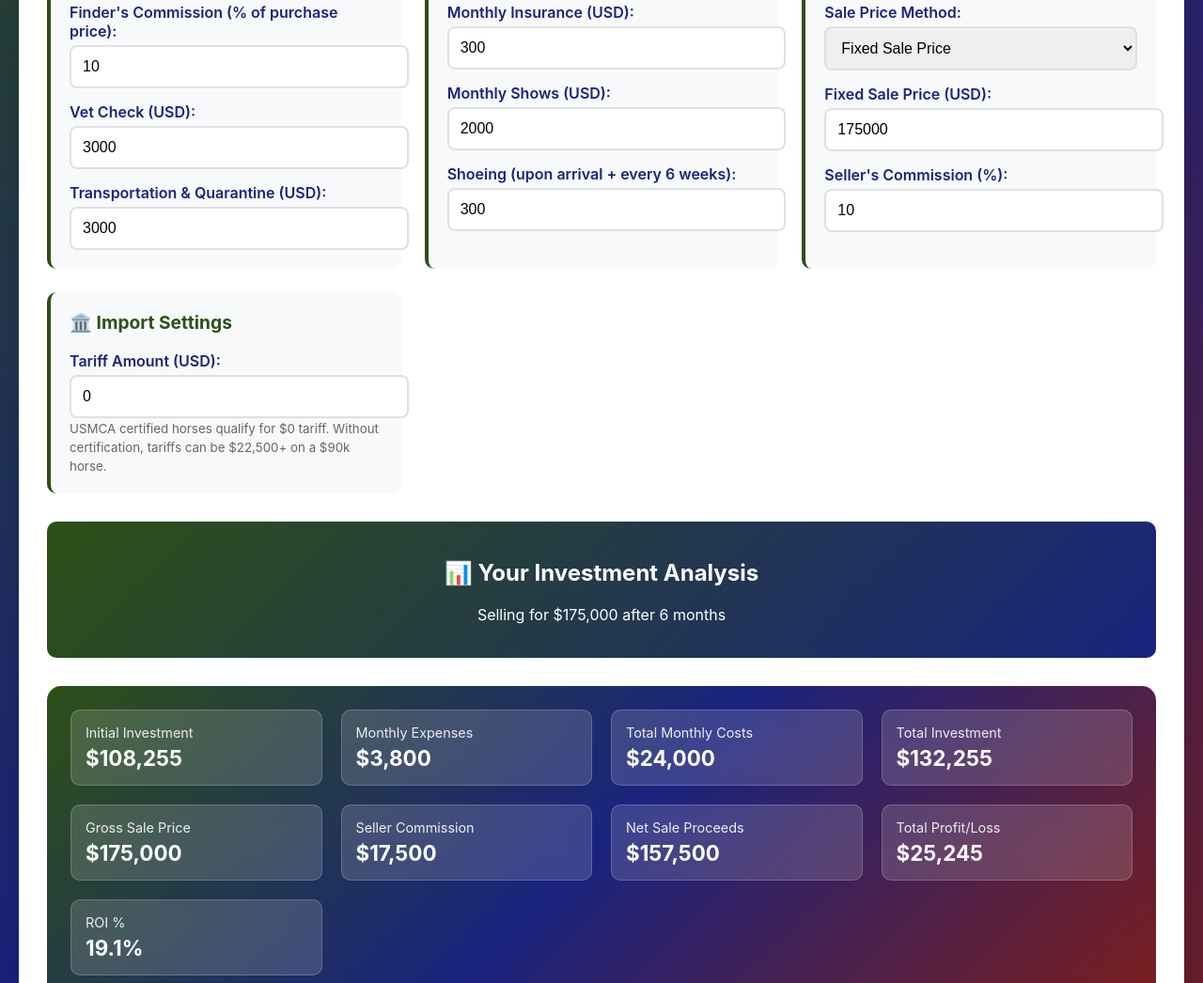
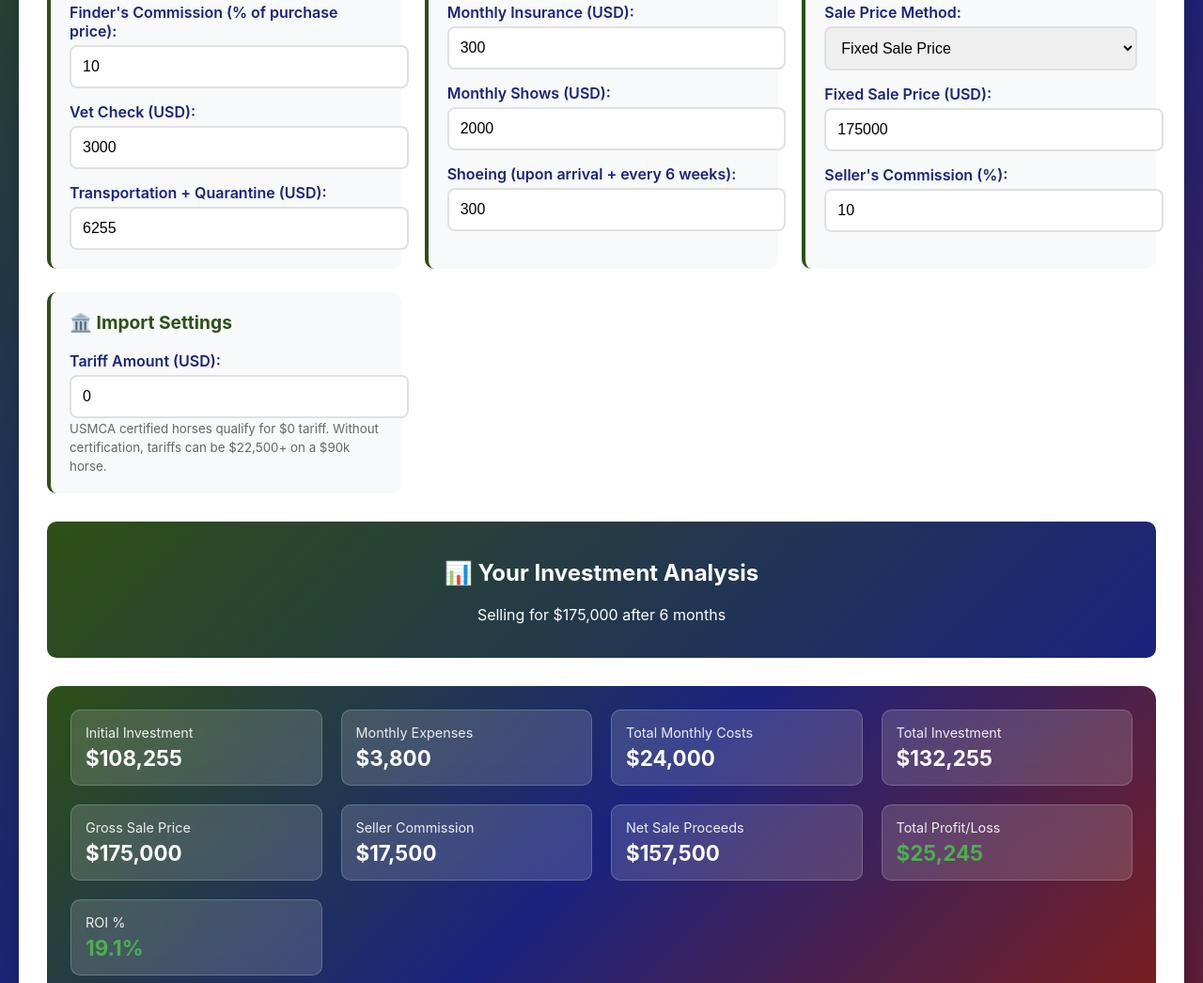
Before and after one commit to lindaazab/equine_investment_calculator, a plain HTML site: page index.html in a window 1280 px wide. Shown: the part 501-1547 px from the top of the page at 94% size. Drawn offline with nearby package versions, Linux system fonts and the light colour scheme.

Commit message:
Update index.html

```diff
--- a/index.html
+++ b/index.html
@@ -234,9 +234,8 @@
                 <label for="vetCheck">Vet Check (USD):</label>
                 <input type="number" id="vetCheck" value="3000" oninput="calculateAll()">
 
-                <label for="transportation">Transportation & Quarantine (USD):</label>
-                <input type="number" id="transportation" value="3000" oninput="calculateAll()">
-
+                <label for="transportation">Transportation + Quarantine (USD):</label>
+                <input type="number" id="transportation" value="6255" oninput="calculateAll()">
             </div>
 
             <div class="input-group">
@@ -284,7 +283,6 @@
                 <label for="tariffAmount">Tariff Amount (USD):</label>
                 <input type="number" id="tariffAmount" value="0" oninput="calculateAll()">
                 <small style="color: #666;">USMCA certified horses qualify for $0 tariff. Without certification, tariffs can be $22,500+ on a $90k horse.</small>
-
             </div>
         </div>
 
@@ -374,7 +372,6 @@
             const finderCommissionRate = parseFloat(document.getElementById('finderCommission').value) || 0;
             const vetCheck = parseFloat(document.getElementById('vetCheck').value) || 0;
             const transportation = parseFloat(document.getElementById('transportation').value) || 0;
-            const quarantine = parseFloat(document.getElementById('quarantine').value) || 0;
             const monthlyBoard = parseFloat(document.getElementById('monthlyBoard').value) || 0;
             const monthlyInsurance = parseFloat(document.getElementById('monthlyInsurance').value) || 0;
             const monthlyShows = parseFloat(document.getElementById('monthlyShows').value) || 0;
@@ -385,12 +382,11 @@
             const priceMethod = document.getElementById('priceMethod').value;
             const sellerCommissionRate = parseFloat(document.getElementById('sellerCommission').value) || 0;
             const tariffAmount = parseFloat(document.getElementById('tariffAmount').value) || 0;
-            const customsBroker = parseFloat(document.getElementById('customsBroker').value) || 0;
 
             // Calculate initial costs
             const finderCommission = purchasePrice * (finderCommissionRate / 100);
 
-            const initialInvestment = purchasePrice + finderCommission + vetCheck + transportation + quarantine + tariffAmount + customsBroker;
+            const initialInvestment = purchasePrice + finderCommission + vetCheck + transportation + tariffAmount;
 
             // Calculate monthly expenses
             const monthlyExpenses = monthlyBoard + monthlyInsurance + monthlyShows;
```
